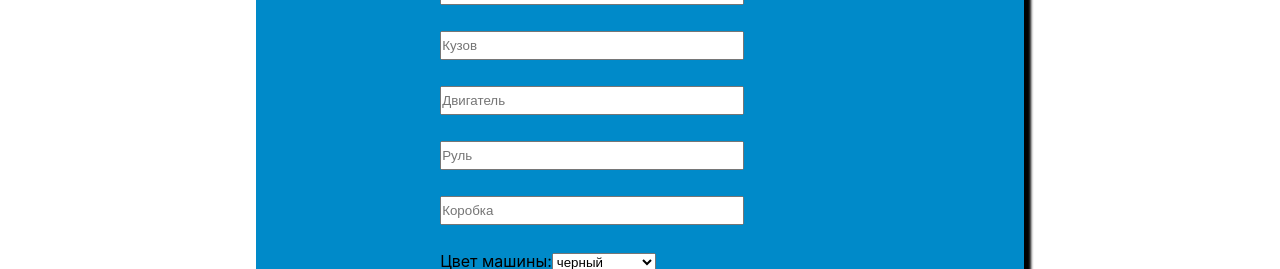
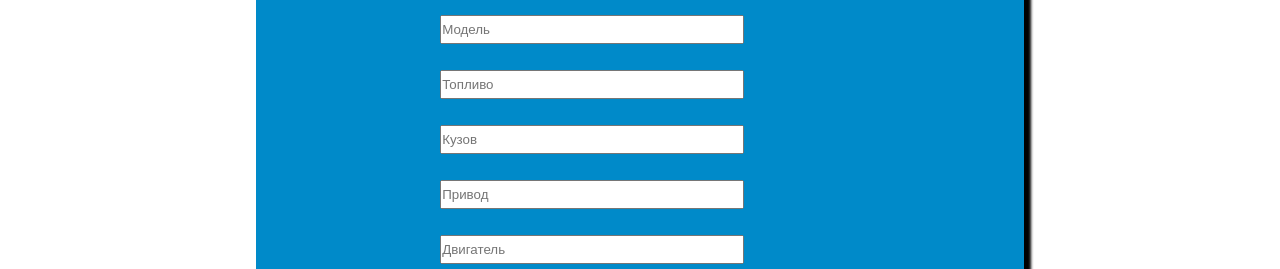
Before and after one commit to lunars97/Team-Project, a React (Create React App) app: page /add in a window 1280 px wide. Shown: the part 418-687 px from the top of the page. Built offline with nearby package versions, Linux system fonts and the light colour scheme; data requests are answered from the project's data file.

Commit message:
commit 4:13

```diff
--- a/src/components/AddCard/AddCard.css
+++ b/src/components/AddCard/AddCard.css
@@ -1,11 +1,11 @@
 .main_inp-container {
     display: flex;
     width: 100%;
-    justify-content: center;
+    justify-content: space-between;
     flex-direction: column;
     align-items: center;
-    height: 800px;
-    margin-top: 10px;
+    height: 100vh;
+    /* margin-top: 10px; */
 }
 .inp-container {
     padding-top: 10px;
--- a/src/components/AddCard/AddCard.js
+++ b/src/components/AddCard/AddCard.js
@@ -9,12 +9,14 @@ const AddCard = () => {
     const [engine, setEngine] = useState("");
     const [wheel, setWheel] = useState("");
     const [gearBox, setGearBox] = useState("");
+    const [drive, setDrive] = useState("");
     const [carColor, setCarColor] = useState("");
     const [exchange, setExchange] = useState("");
     const [isAvailable, setIsAvailable] = useState("");
     const [bodyWork, setBodyWork] = useState("");
     const [model, setModel] = useState("");
     const [condition, setCondition] = useState("");
+    const [fuel, setFuel] = useState("");
     const [price, setPrice] = useState("");
     const [description, setDescription] = useState("");
     const { postNewCard } = useContext(productContext);
@@ -29,6 +31,7 @@ const AddCard = () => {
             engine: engine,
             wheel: wheel,
             gearBox: gearBox,
+            drive: drive,
             color: carColor,
             bodyWork: bodyWork,
             isAvailable: isAvailable,
@@ -38,18 +41,23 @@ const AddCard = () => {
             exchange: exchange,
             description: description,
         };
-        console.log(newObj);
         postNewCard(newObj);
         setImg("");
+        setExchange("");
         setBrand("");
         setDateOfRelease("");
         setCarColor("");
+        setModel("");
+        setFuel("");
         setEngine("");
         setWheel("");
+        setBodyWork("");
+        setDrive("");
         setGearBox("");
         setCondition("");
         setDescription("");
         setPrice("");
+        setIsAvailable("");
     }
 
     return (
@@ -107,12 +115,34 @@ const AddCard = () => {
                         <p>
                             <input
                                 className="inp-add"
+                                name="fuel"
+                                value={fuel}
+                                type="text"
+                                placeholder="Топливо"
+                                // onChange={handleValues}
+                                onChange={(e) => setFuel(e.target.value)}
+                            />
+                        </p>
+                        <p>
+                            <input
+                                className="inp-add"
                                 name="bodyWork"
                                 value={bodyWork}
                                 type="text"
                                 placeholder="Кузов"
                                 // onChange={handleValues}
                                 onChange={(e) => setBodyWork(e.target.value)}
+                            />
+                        </p>
+                        <p>
+                            <input
+                                className="inp-add"
+                                name="drive"
+                                value={drive}
+                                type="text"
+                                placeholder="Привод"
+                                // onChange={handleValues}
+                                onChange={(e) => setDrive(e.target.value)}
                             />
                         </p>
                         <p>
@@ -130,7 +160,7 @@ const AddCard = () => {
                             <input
                                 className="inp-add"
                                 name="wheel"
-                                value={engine}
+                                value={wheel}
                                 type="text"
                                 placeholder="Руль"
                                 // onChange={handleValues}
--- a/src/components/ProductCard/ProductCard.js
+++ b/src/components/ProductCard/ProductCard.js
@@ -12,13 +12,13 @@ const ProductCard = (props) => {
                     <div className="views_icon">
                         <div className="coll">115</div>
                     </div>
-                    <div className="money1 money">{props.item.price}</div>
+                    <div className="money1 money">{props.item.price} &#36;</div>
                     <div className="money2 money">411 280 сом </div>
                 </p>
                 <div className="info_wrapper">
                     <div className="year_miles">
                         <span>{props.item.dateOfRelease}</span>
-                        <span>, 2.0л </span>
+                        <span>{props.item.engine}</span>
                         <span>{props.item.gearBox}</span>
                         <span
                             style={{ backgroundColor: props.item.color }}
@@ -26,11 +26,11 @@ const ProductCard = (props) => {
                         ></span>
                     </div>
                     <div className="body_type">
-                        <span>универсал </span>
-                        <span>, бензин </span>
+                        <span>{props.item.bodyWork}</span>
+                        <span>{props.item.fuel}</span>
                     </div>
                     <div className="volume">
-                        <span>руль справа </span>
+                        <span>{props.item.fuel}</span>
                         <span>{props.item.engine}</span>
                     </div>
 
```
